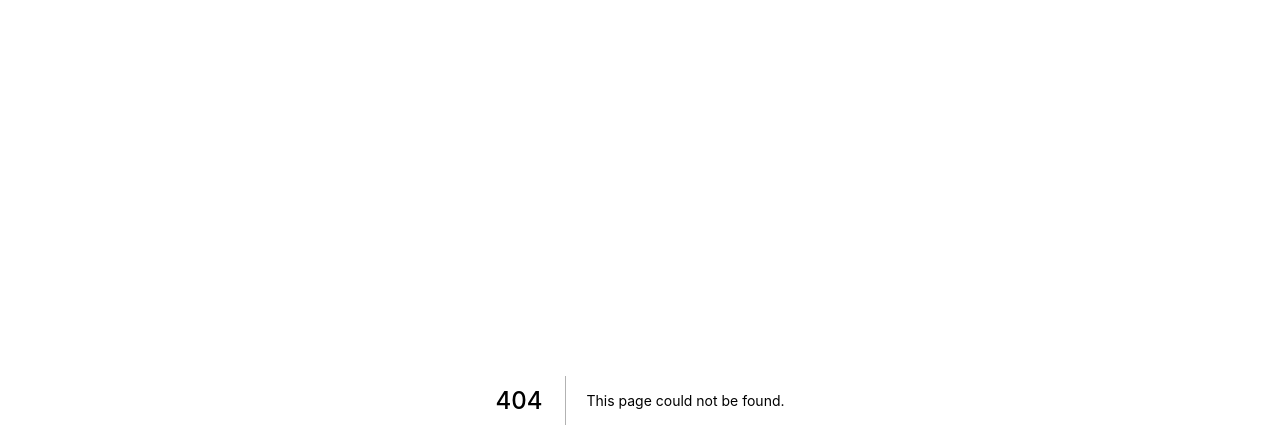
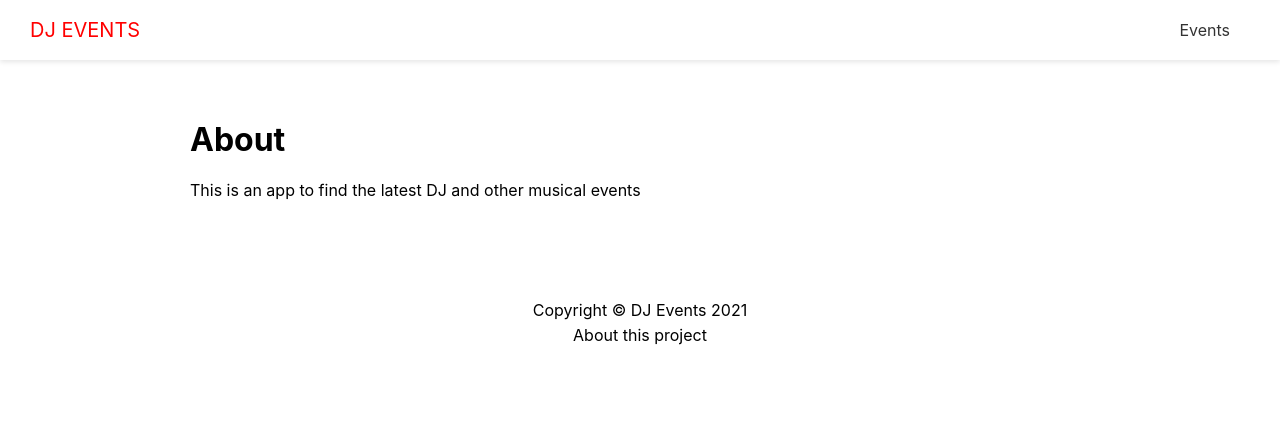
Before and after one commit to a-velesov/dj-events, a Next.js app in the folder dj-events-nextjs/: page /about in a window 1280 px wide. Before the commit this address had no page. Shown: the top 448 px of the page. Built offline with nearby package versions, Linux system fonts and the light colour scheme.

Commit message:
[nextjs] added layout components for project

```diff
--- /dev/null
+++ b/dj-events-nextjs/components/Footer.js
@@ -0,0 +1,17 @@
+import styles from '../styles/Footer.module.css';
+import Link from 'next/link';
+
+const Footer = () => {
+  return (
+    <footer className={ styles.footer }>
+      <p>Copyright &copy; DJ Events 2021</p>
+      <p>
+        <Link href='/about'>
+          About this project
+        </Link>
+      </p>
+    </footer>
+  );
+};
+
+export default Footer;
--- /dev/null
+++ b/dj-events-nextjs/components/Header.js
@@ -0,0 +1,25 @@
+import styles from '../styles/Header.module.css';
+import Link from 'next/link';
+
+const Header = () => {
+  return (
+    <header className={ styles.header }>
+      <div className={ styles.logo }>
+        <Link href='/'>
+          DJ Events
+        </Link>
+      </div>
+      <nav>
+        <ul>
+          <li>
+            <Link href='/events'>
+              Events
+            </Link>
+          </li>
+        </ul>
+      </nav>
+    </header>
+  );
+};
+
+export default Header;
--- /dev/null
+++ b/dj-events-nextjs/components/Layout.js
@@ -0,0 +1,34 @@
+import Head from 'next/head';
+import styles from '../styles/Layout.module.css';
+import Header from './Header';
+import Footer from './Footer';
+
+const Layout = ({
+  title,
+  keywords,
+  description,
+  children,
+}) => {
+  return (
+    <div>
+      <Head>
+        <title>{ title }</title>
+        <meta name='description' content={ description } />
+        <meta name='keywords' content={ keywords } />
+      </Head>
+      <Header />
+      <div className={ styles.container }>
+        { children }
+      </div>
+      <Footer />
+    </div>
+  );
+};
+
+Layout.defaultProps = {
+  title: 'DJ Events | Find the hottest parties',
+  description: 'Find the latest DJ and other musical events',
+  keywords: 'music, dj, events, nextjs',
+};
+
+export default Layout;
--- /dev/null
+++ b/dj-events-nextjs/pages/about.js
@@ -0,0 +1,12 @@
+import Layout from '../components/Layout';
+
+const AboutPage = () => {
+  return (
+    <Layout title='About DJ Events'>
+      <h1>About</h1>
+      <p>This is an app to find the latest DJ and other musical events</p>
+    </Layout>
+  );
+};
+
+export default AboutPage;
--- /dev/null
+++ b/dj-events-nextjs/styles/Footer.module.css
@@ -0,0 +1,8 @@
+.footer {
+    margin: 100px 0 40px;
+    text-align: center;
+}
+
+.footer p {
+    margin: 5px 0;
+}
--- /dev/null
+++ b/dj-events-nextjs/styles/Header.module.css
@@ -0,0 +1,57 @@
+.header {
+    display: flex;
+    justify-content: space-between;
+    align-items: center;
+    background: #fff;
+    color: #333;
+    height: 60px;
+    padding: 0 30px;
+    box-shadow: 0 2px 5px rgba(0, 0, 0, 0.1);
+}
+
+.header a {
+    color: #333;
+    margin-right: 20px;
+}
+
+.header a:hover {
+    color: #000;
+}
+
+.header ul {
+    display: flex;
+    align-items: center;
+    justify-content: center;
+    list-style: none;
+}
+
+.logo {
+    color: red;
+    font-size: 20px;
+    text-transform: uppercase;
+}
+
+.logo a {
+    color: red;
+}
+
+@media (max-width: 768px) {
+    .header {
+        flex-direction: column;
+        height: auto;
+    }
+
+    .header ul {
+        margin: 20px 0;
+        flex-direction: column;
+        text-align: center;
+    }
+
+    .header a {
+        margin-right: 0;
+    }
+
+    .logo {
+        margin: 20px 0;
+    }
+}
--- /dev/null
+++ b/dj-events-nextjs/styles/Layout.module.css
@@ -0,0 +1,5 @@
+.container {
+    margin: 60px auto;
+    max-width: 960px;
+    padding: 0 30px;
+}
```
Also changed, not shown: dj-events-nextjs/pages/events/[slug].js (added, +11 -0 lines), dj-events-nextjs/pages/events/add.js (added, +11 -0 lines), dj-events-nextjs/pages/events/index.js (added, +11 -0 lines), dj-events-nextjs/pages/index.js (+8 -66 lines).
